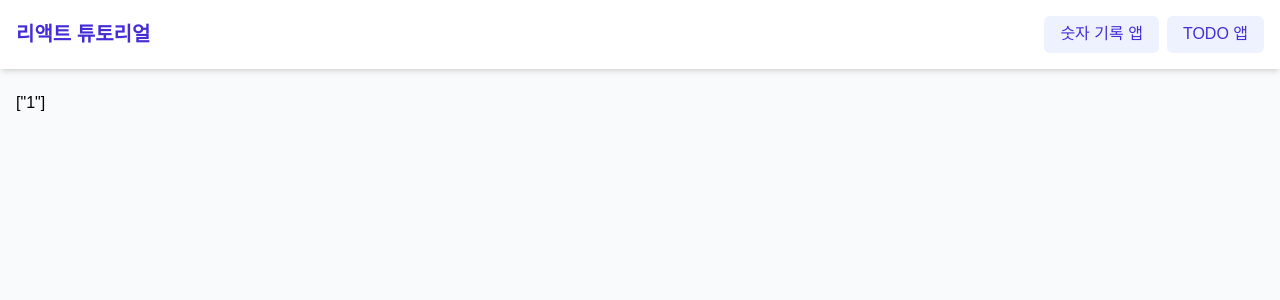
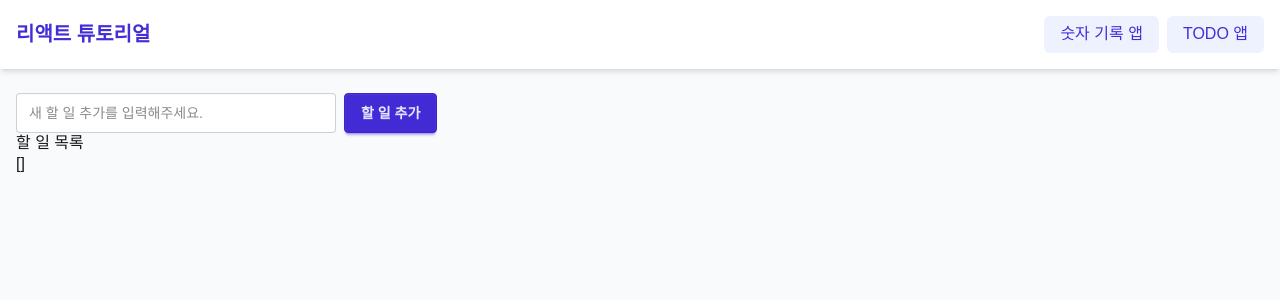
Before and after one commit to SangWon7242/react_tutorial_25_06_07, a Next.js app: page /todo in a window 1280 px wide. Shown: the top 300 px of the page. Built offline with nearby package versions, Linux system fonts and the light colour scheme; a web font is replaced by a local one.

Commit message:
할일 작성 폼 구현

```diff
--- a/package.json
+++ b/package.json
@@ -20,6 +20,7 @@
     "@types/node": "^20",
     "@types/react": "^19",
     "@types/react-dom": "^19",
+    "daisyui": "^5.0.43",
     "eslint": "^9",
     "eslint-config-next": "15.3.3",
     "tailwindcss": "^4",
--- a/src/app/globals.css
+++ b/src/app/globals.css
@@ -1,4 +1,5 @@
 @import "tailwindcss";
+@plugin "daisyui";
 
 @font-face {
   font-family: "GmarketSansMedium";
--- a/src/app/todo/page.tsx
+++ b/src/app/todo/page.tsx
@@ -3,15 +3,41 @@
 import { useState } from "react";
 
 export default function Todo() {
+  const [newTodoContent, setNewTodoContent] = useState<string>("");
   const [todos, setTodos] = useState<string[]>([]);
 
-  setTimeout(() => {
-    setTodos([...todos, todos.length + 1 + ""]);
-  }, 5000);
+  const addTodo = () => {
+    if (newTodoContent.trim() === "") {
+      alert("할 일 내용을 입력해주세요.");
+      return;
+    }
+
+    setTodos([...todos, newTodoContent]);
+    setNewTodoContent("");
+  };
 
   return (
     <>
-      <div>{JSON.stringify(todos)}</div>
+      <div>
+        <form onSubmit={(e) => e.preventDefault()} className="flex gap-2">
+          <input
+            type="text"
+            value={newTodoContent}
+            placeholder="새 할 일 추가를 입력해주세요."
+            onChange={(e) => setNewTodoContent(e.target.value)}
+            className="input input-bordered"
+          />
+          <button onClick={addTodo} className="btn btn-primary">
+            할 일 추가
+          </button>
+        </form>
+      </div>
+      <div>
+        <>
+          <h1>할 일 목록</h1>
+          {JSON.stringify(todos)}
+        </>
+      </div>
     </>
   );
 }
```
Also changed, not shown: 1 other file (tests, documents, lock files or other folders).
